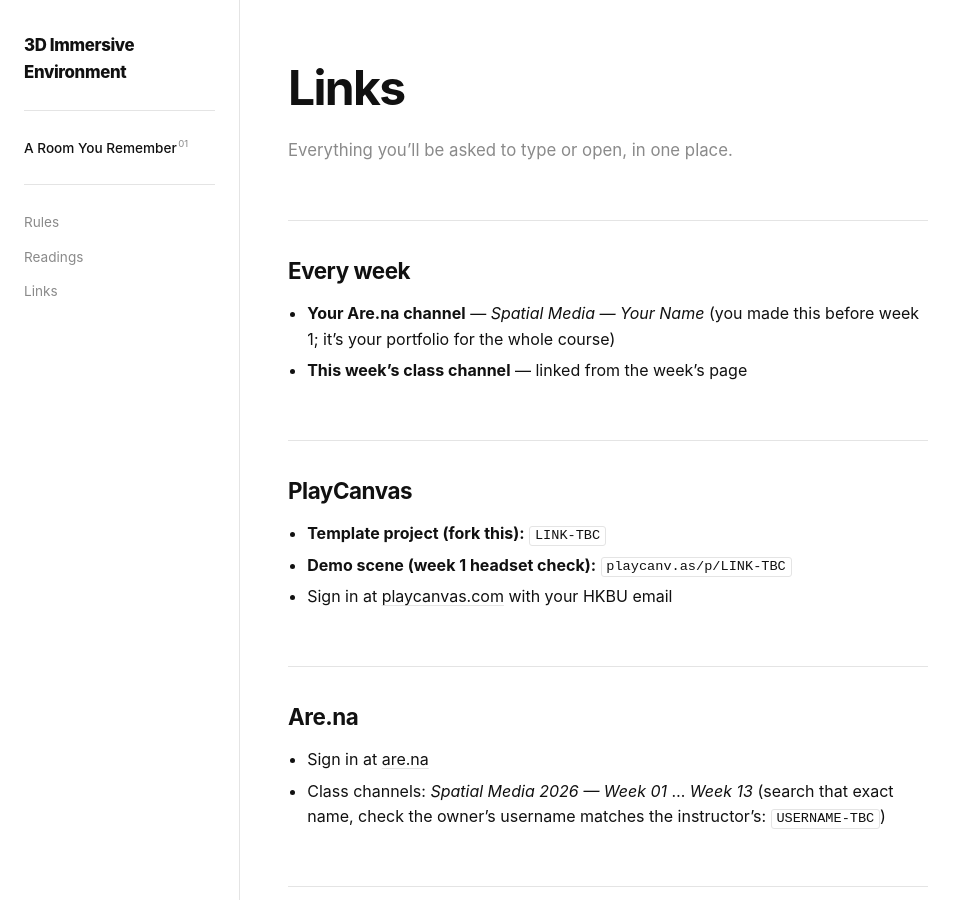
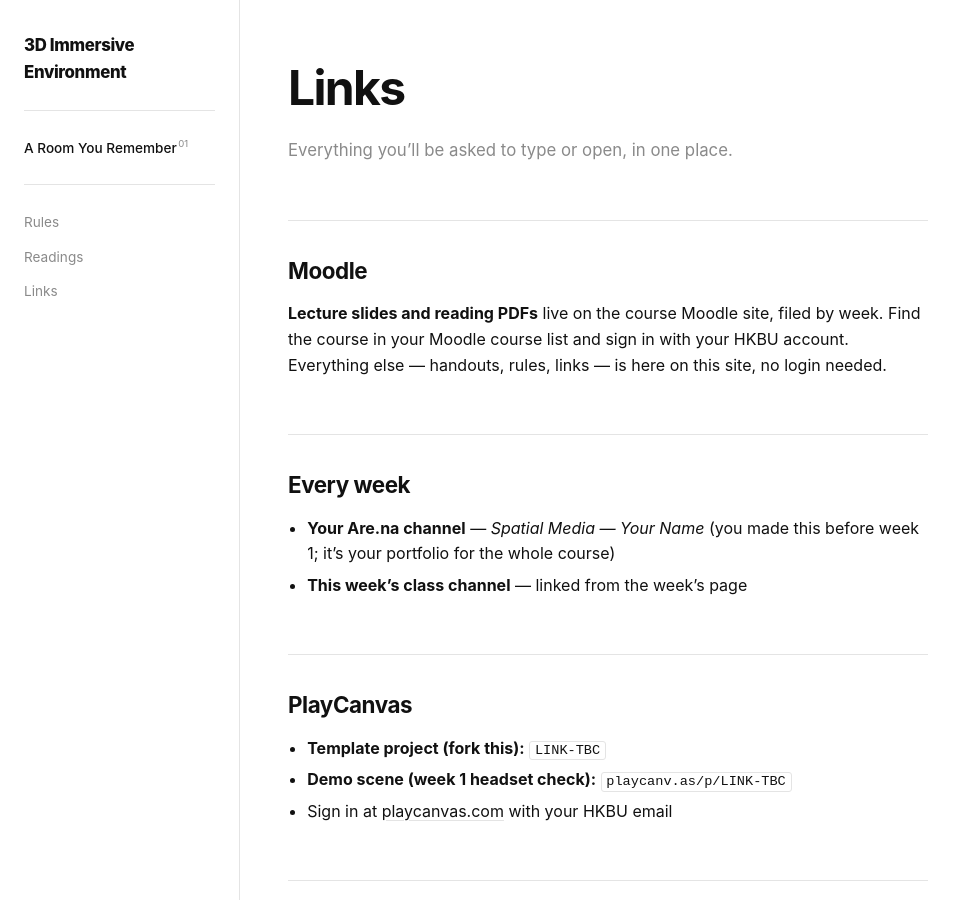
Before and after one commit to kachichan/vart3447-3d-immersive-environment, a Jekyll site: the page built from links.md, in a window 1280 px wide and 900 px high. Shown: the whole window, without its empty margins (0-967 px from the left). Built offline with Jekyll 4.4.1, drawn with Linux system fonts in a browser that asks for light colours; some web fonts are replaced.

Commit message:
Update links.md

```diff
--- a/links.md
+++ b/links.md
@@ -5,6 +5,13 @@
 # Links
 
 Everything you'll be asked to type or open, in one place.
+
+## Moodle
+
+**Lecture slides and reading PDFs** live on the course Moodle site,
+filed by week. Find the course in your Moodle course list and sign in
+with your HKBU account. Everything else — handouts, rules, links —
+is here on this site, no login needed.
 
 ## Every week
 
```
